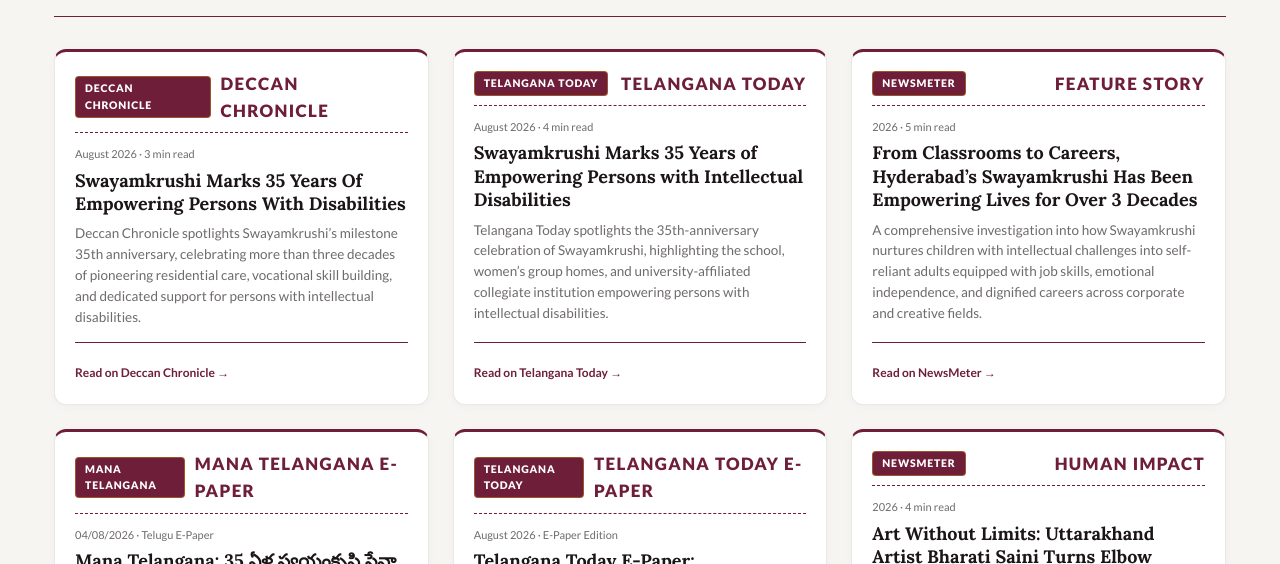
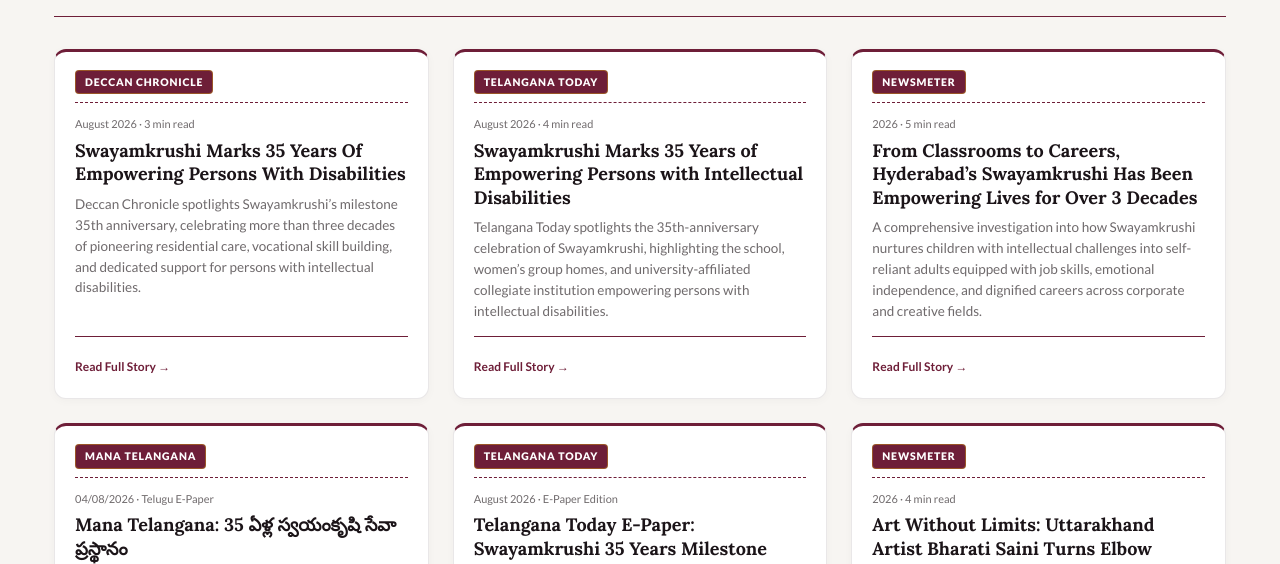
Before and after one commit to swayamkrushimk-eng/Swayamkrushi-fe, a React (Vite) app: page /#/media in a window 1280 px wide. Shown: the part 195-759 px from the top of the page. Built offline with nearby package versions, Linux system fonts and the light colour scheme; no server answers.

Commit message:
update code

```diff
--- a/src/pages/MediaBuzzPage.css
+++ b/src/pages/MediaBuzzPage.css
@@ -252,7 +252,7 @@
 .card-top-outlet-bar {
   display: flex;
   align-items: center;
-  justify-content: space-between;
+  justify-content: flex-start;
   gap: 10px;
   margin-bottom: 12px;
   padding-bottom: 8px;
--- a/src/pages/MediaBuzzPage.jsx
+++ b/src/pages/MediaBuzzPage.jsx
@@ -236,11 +236,9 @@
                   {!article.image && (
                     <div className="card-top-outlet-bar">
                       <span className="buzz-outlet-badge inline">{article.outlet}</span>
-                      <span className="buzz-card-category">{article.badge}</span>
                     </div>
                   )}
                   <div className="buzz-card-meta">
-                    {article.image && <span className="buzz-card-category">{article.badge}</span>}
                     <span className="buzz-card-date">{article.date} · {article.readTime}</span>
                   </div>
                   <h3 className="buzz-card-title">{article.title}</h3>
@@ -253,7 +251,7 @@
                         rel="noopener noreferrer"
                         className="buzz-card-link-btn"
                       >
-                        Read on {article.outlet} &rarr;
+                        Read Full Story &rarr;
                       </a>
                     </div>
                   )}
```
